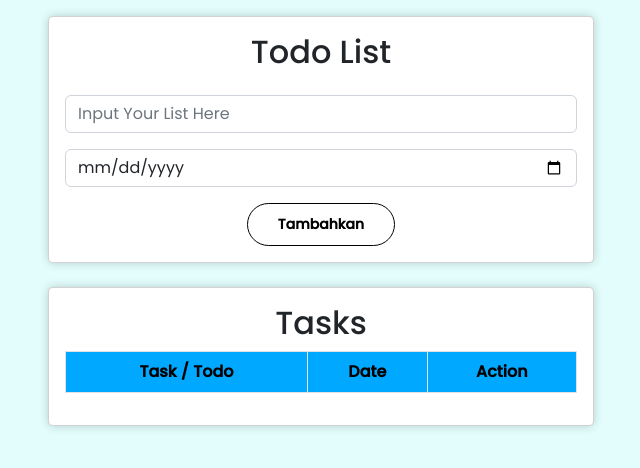
After one commit to ZidanArrofi/FP1K1, a PHP site: page /pages/todos.html in a window 1280 px wide. The commit adds this page. Shown: the top 468 px of the page, without its empty margins (319-959 px from the left). Run offline with PHP 8.4, Linux system fonts and the light colour scheme; lists and menus that the app fills with data are empty.

Commit message:
create todos feature

```diff
--- /dev/null
+++ b/js/todos.js
@@ -0,0 +1,126 @@
+const storageKey = "STORAGE_KEY";
+const btnTambahkan = document.querySelector("#addToDoList");
+const tbody = document.querySelector("#content-list");
+
+function randomString(length) {
+  const characters = "1234567890";
+  let randomString = "";
+  for (let i = 0; i < length; i++) {
+    randomString += characters.charAt(
+      Math.floor(Math.random() * characters.length)
+    );
+  }
+  return randomString;
+}
+
+function saveData(data) {
+  const todos = getData();
+  todos.unshift(data);
+  if (todos.length > 5) {
+    todos.pop();
+  }
+  localStorage.setItem(storageKey, JSON.stringify(todos));
+}
+
+function getData() {
+  return JSON.parse(localStorage.getItem(storageKey)) || [];
+}
+
+function renderData() {
+  const todos = getData();
+  tbody.innerHTML = "";
+
+  todos.forEach((todo) => {
+    const tr = document.createElement("tr");
+    tr.classList.add("task-row");
+    tr.setAttribute("data-aos", "fade-up");
+
+    const tdTask = document.createElement("td");
+    tdTask.innerHTML = todo.content;
+    if (todo.isComplete) {
+      tdTask.style.textDecoration = "line-through double";
+      tdTask.style.backgroundColor = "#ff6666";
+    }
+
+    const tdDate = document.createElement("td");
+    tdDate.innerHTML = todo.date || "";
+    tdDate.innerHTML = todo.date;
+    if (todo.isComplete) {
+      tdDate.style.textDecoration = "line-through double";
+      tdDate.style.backgroundColor = "#ff6666";
+    }
+
+    const tdAction = document.createElement("td");
+
+    const btnCeklist = createButton("✔️", "#00FFD1", `ceklist-${todo.id}`);
+    btnCeklist.addEventListener("click", () => completeTask(todo.id));
+
+    const btnDelete = createButton("❌", "#FF6666", `delete-${todo.id}`);
+    btnDelete.addEventListener("click", () => deleteTask(todo.id));
+
+    tdAction.appendChild(btnCeklist);
+    tdAction.appendChild(btnDelete);
+
+    tr.appendChild(tdTask);
+    tr.appendChild(tdDate);
+    tr.appendChild(tdAction);
+
+    tbody.appendChild(tr);
+  });
+
+  AOS.init();
+}
+
+function createButton(text, backgroundColor, id) {
+  const btn = document.createElement("button");
+  btn.setAttribute("class", "btn");
+  btn.innerHTML = text;
+  btn.style.backgroundColor = backgroundColor;
+  btn.id = id;
+  return btn;
+}
+
+function completeTask(id) {
+  const todos = getData();
+  const todoIndex = todos.findIndex((todo) => todo.id === id);
+  if (todoIndex !== -1) {
+    todos[todoIndex].isComplete = true;
+    localStorage.setItem(storageKey, JSON.stringify(todos));
+    renderData();
+  }
+}
+
+function deleteTask(id) {
+  const todos = getData();
+  const updatedTodos = todos.filter((todo) => todo.id !== id);
+
+  if (confirm("Apakah Anda yakin ingin menghapus tugas ini?")) {
+    localStorage.setItem(storageKey, JSON.stringify(updatedTodos));
+    renderData();
+  }
+}
+
+btnTambahkan.addEventListener("click", () => {
+  const textList = document.querySelector("#titleToDoList").value;
+  const dateList = document.querySelector("#dateToDoList").value;
+
+  if (textList) {
+    const newTodo = {
+      id: randomString(5),
+      content: textList,
+      date: dateList,
+      isComplete: false,
+    };
+
+    saveData(newTodo);
+    renderData();
+  }
+});
+
+window.addEventListener("load", () => {
+  if (localStorage.getItem(storageKey)) {
+    renderData();
+  } else {
+    alert("Browser yang Anda gunakan tidak mendukung Web Storage");
+  }
+});
--- /dev/null
+++ b/pages/todos.html
@@ -0,0 +1,77 @@
+<!DOCTYPE html>
+<html lang="en">
+<head>
+   <meta charset="UTF-8">
+   <meta name="viewport" content="width=device-width, initial-scale=1.0">
+   <link href="https://cdn.jsdelivr.net/npm/bootstrap@5.2.3/dist/css/bootstrap.min.css" rel="stylesheet" integrity="sha384-rbsA2VBKQhggwzxH7pPCaAqO46MgnOM80zW1RWuH61DGLwZJEdK2Kadq2F9CUG65" crossorigin="anonymous">
+   <link href="https://fonts.googleapis.com/css2?family=Luckiest+Guy&family=Nunito+Sans:opsz@6..12&family=Poppins:wght@400;500&display=swap" rel="stylesheet">
+   <link rel="stylesheet" href="https://unpkg.com/aos@next/dist/aos.css" />
+   <link rel="stylesheet" href="/style/style.css" />
+</head>
+   <title>Todos</title>
+</head>
+<body class="todos-body">
+
+   <section>
+      <div class="container mt-3">
+         <div class="row">
+            <div class="col-lg-3"></div>
+            <div class="col-lg-6">
+               <div class="card card-todo" data-aos="fade-up" data-aos-delay="600">
+                  <div class="text-center mt-3">
+                     <h2>Todo List</h2>
+                  </div>
+                  <div class="card-body">
+                     <input type="text" class="form-control mb-3" id="titleToDoList" placeholder="Input Your List Here"/>
+                     <input type="date" class="form-control" id="dateToDoList" />
+                     <div class="d-flex justify-content-center">
+                        <button class="btn btn-read mt-3" id="addToDoList">Tambahkan
+                        </button>
+                     </div>
+                  </div>
+               </div>
+            </div>
+            <div class="col-lg-3"></div>
+         </div>
+
+         <div class="row mt-4">
+            <div class="col-lg-3"></div>
+            <div class="col-lg-6">
+               <div class="card card-todo" data-aos="fade-up" data-aos-delay="700">
+                  <div class="card-body">
+                     <div class="align-middle text-center">
+                        <h2>Tasks</h2>
+                        <table class="table table-bordered">
+                           <thead>
+                              <tr>
+                                 <th class="text-center align-middle" style="background-color: #00A9FF;color: black;  white-space:nowrap;">Task / Todo</th>
+                                 <th class="text-center align-middle" style="background-color: #00A9FF;color: black;  white-space:nowrap;">Date</th>
+                                 <th class="text-center align-middle" style="background-color: #00A9FF;color: black;  white-space:nowrap;">Action</th>
+                              </tr>
+                           </thead>
+                           <tbody id="content-list">
+
+                           </tbody>
+                        </table>
+                     </div>
+                  </div>
+               </div>
+            </div>
+            <div class="col-lg-3"></div>
+         </div>
+      </div>
+   </section>
+
+   <script src="/js/todos.js"></script>
+   <script src="https://unpkg.com/aos@next/dist/aos.js"></script>
+   <script>
+     AOS.init();
+   </script>
+   <script
+     src="https://cdn.jsdelivr.net/npm/bootstrap@5.2.3/dist/js/bootstrap.bundle.min.js"
+     integrity="sha384-kenU1KFdBIe4zVF0s0G1M5b4hcpxyD9F7jL+jjXkk+Q2h455rYXK/7HAuoJl+0I4"
+     crossorigin="anonymous"
+   ></script>
+
+</body>
+</html>
--- a/style/style.css
+++ b/style/style.css
@@ -80,10 +80,20 @@
    border: 1px solid black;
    border-radius: 25px;
    padding: 10px 30px;
-   transition: background-color 0.3s, color 0.3s; /* Efek perubahan warna berlangsung dalam 0.3 detik */
+   transition: background-color 0.3s, color 0.3s;
 }
 
 .btn-read:hover {
    background-color: black;
    color: white;
 }
+
+.todos-body{
+  font-family: 'Poppins', sans-serif;
+  background-color: #E3FDFD;
+}
+
+.card-todo{
+  box-shadow: 0px 0px 10px rgba(0, 0, 0, 0.2);
+  border-radius: 5px;
+}
```
Also changed, not shown: pages/blog.html (line endings or trailing spaces).
